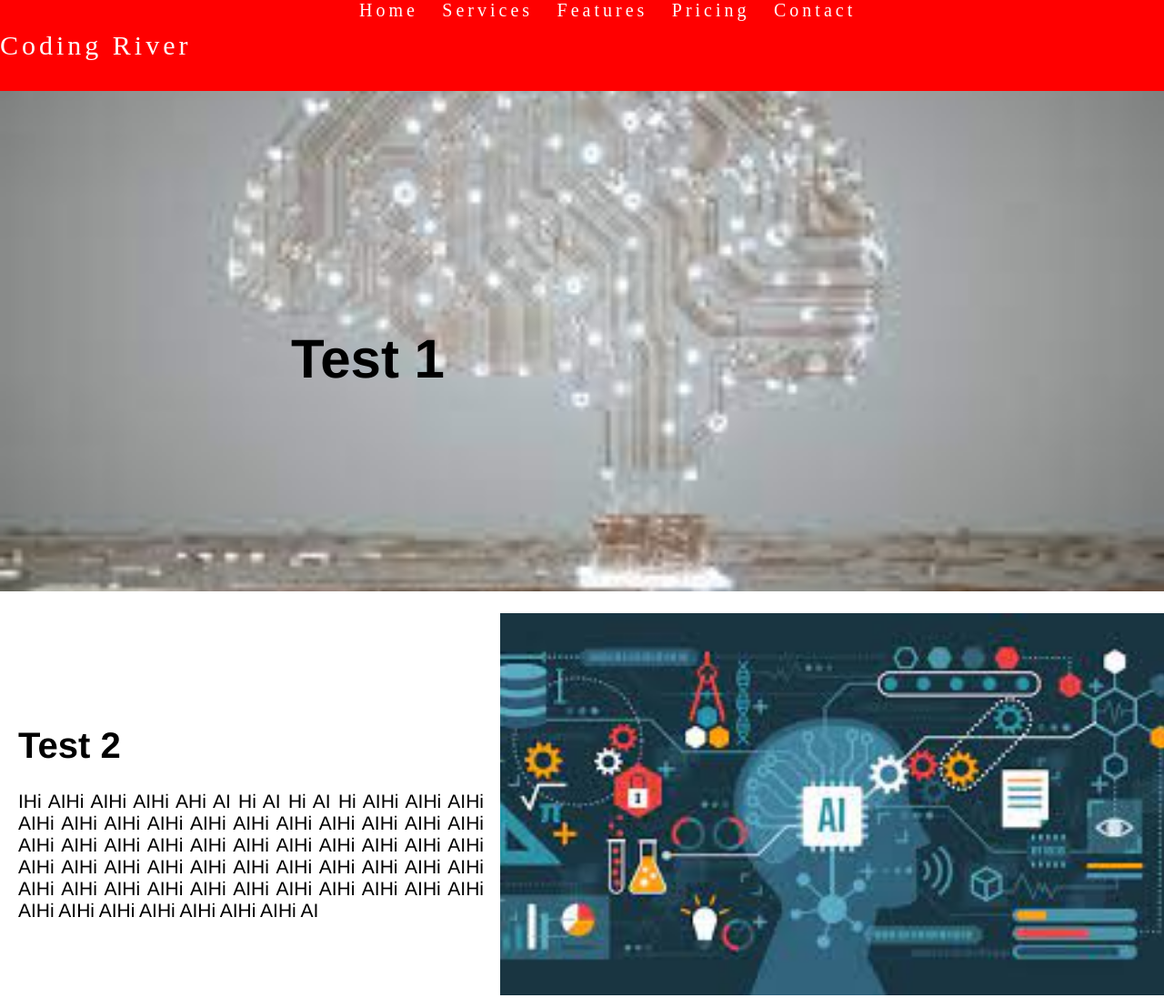
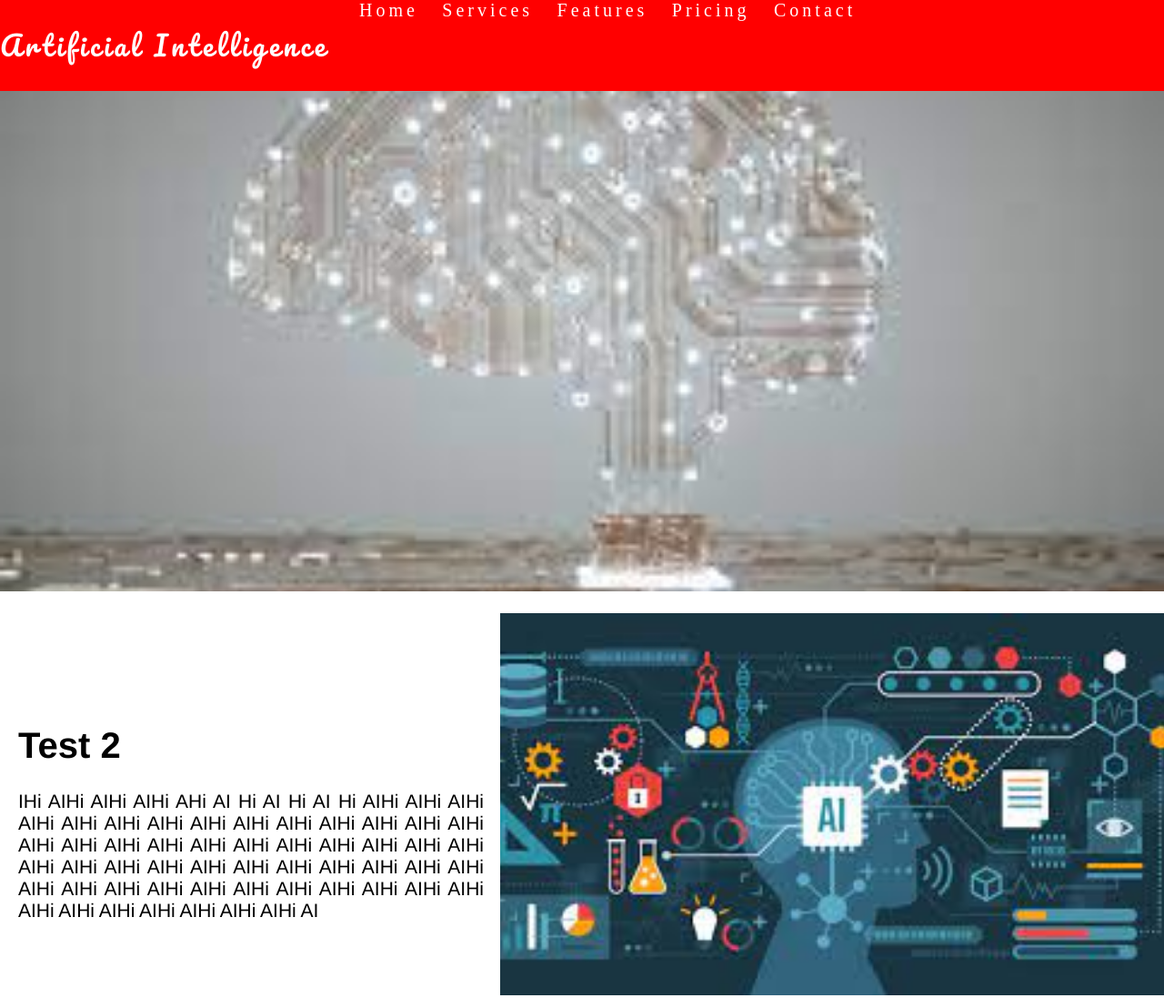
Before and after one commit to HiMonty/Test_It_assignment, a plain HTML site: page Test.html in a window 1280 px wide. Shown: the top 1097 px of the page at 91% size. Drawn offline with Linux system fonts and the light colour scheme.

Commit message:
finished

```diff
--- a/Test.html
+++ b/Test.html
@@ -1,6 +1,7 @@
 <!DOCTYPE html>
 <html>
 <head>
+    <link rel="stylesheet" type="text/css" href="//fonts.googleapis.com/css?family=Pacifico" />
     <link rel="stylesheet" types="text/css" href="style.css">
     <meta name="viewport" content="width=device-width, initial-scale=1">
     <title> Hi Test</title>
@@ -10,7 +11,7 @@
     <header>
         <div class="wrapper">
             <div class="logo">
-                <a href="#">Coding River</a>
+                <a href="#">Artificial Intelligence</a>
             </div>
 
             <nav>
@@ -27,7 +28,7 @@
 
 
 
-    <div class="parallax1"><h1>Test 1</h1></div>
+    <div class="parallax1"></div>
 
 
 <div class="content2">
```
